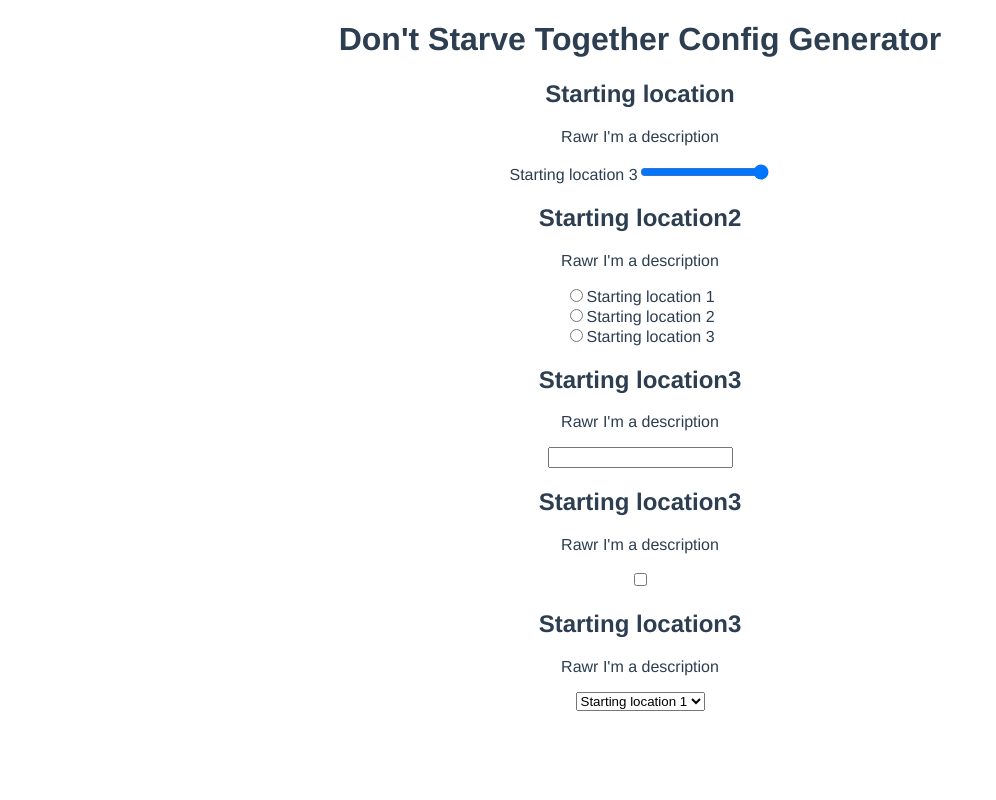
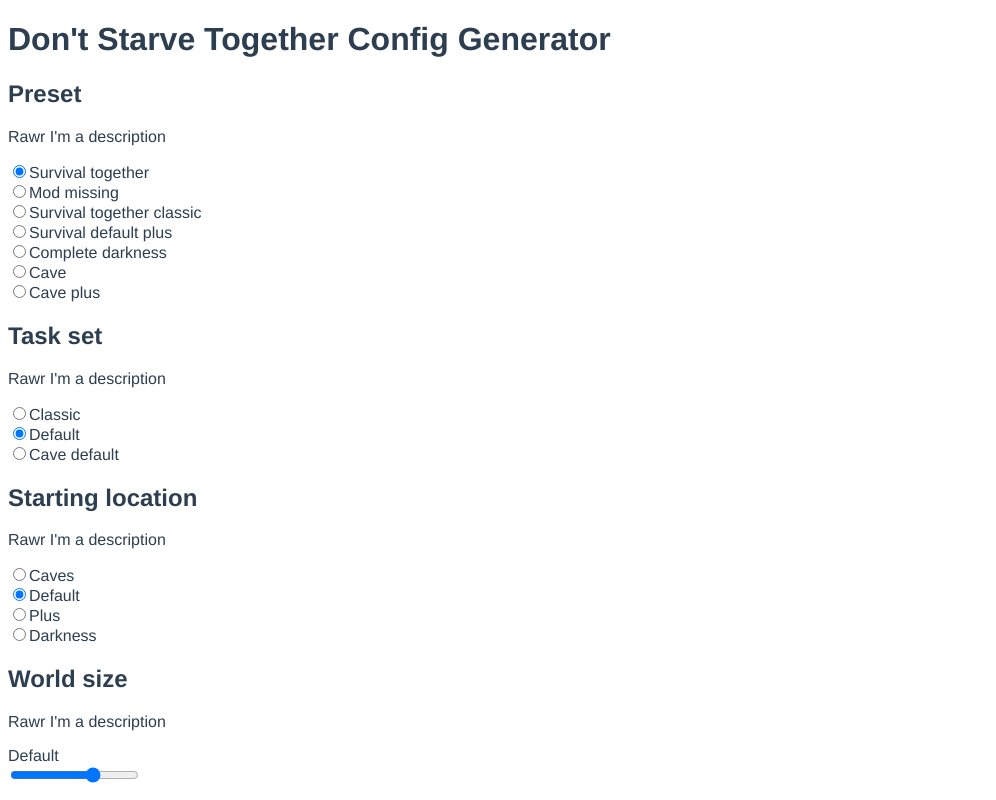
Before and after one commit to thelegendofbrian/gameconfgen, a Vue app: page / in a window 1280 px wide. Shown: the top 800 px of the page, without its empty margins (0-996 px from the left). Built offline with nearby package versions, Linux system fonts and the light colour scheme.

Commit message:
Inputs read JSON properly

```diff
--- a/src/App.vue
+++ b/src/App.vue
@@ -31,7 +31,7 @@
   font-family: Avenir, Helvetica, Arial, sans-serif;
   -webkit-font-smoothing: antialiased;
   -moz-osx-font-smoothing: grayscale;
-  text-align: center;
+  text-align: left;
   color: #2c3e50;
   margin-top: 10px;
 }
--- a/src/components/ConfigBlock.vue
+++ b/src/components/ConfigBlock.vue
@@ -4,28 +4,28 @@
     <p>{{ config.configDesc }}</p>
 
     <template v-if="config.displayType === 0">
-      <label>{{ config.options[sliderValue].name }}</label>
+      <label>{{ config.options[sliderValue].name }}</label><br>
       <input type="range" min=0 :max="config.options.length-1" v-model="sliderValue" >
     </template>
 
     <template v-if="config.displayType === 1">
       <span v-for="item in config.options" :key="item.name">
-        <input type="radio" name="radio" value="item.name"/>
+        <input type="radio" :name="config.configName" :value="item.name" v-model="radioValue"/>
         <label>{{ item.name }}</label><br>
       </span>
     </template>
 
     <template v-if="config.displayType === 2">
-      <input type="text" />
+      <input type="text" v-model="textValue" />
     </template>
 
     <template v-if="config.displayType === 3">
-      <input type="checkbox" />
+      <input type="checkbox" :id="config.configName" v-model="checkboxValue" />
     </template>
 
     <template v-if="config.displayType === 4">
-      <select>
-        <option v-for="item in config.options" :key="item.name" value="">
+      <select v-model="selectValue">
+        <option v-for="item in config.options" :key="item.name" :value="item.name">
           {{ item.name }}
         </option>
       </select>
@@ -41,8 +41,16 @@
     config: Object
   },
   data: function() {
-    return {
-      sliderValue:2
+    if (this.config.displayType === 0) {
+      return {sliderValue:this.config.defaultOption}
+    } else if (this.config.displayType === 1) {
+      return {radioValue:this.config.options[this.config.defaultOption].name}
+    } else if (this.config.displayType === 2) {
+      return {textValue:this.config.defaultOption}
+    } else if (this.config.displayType === 3) {
+      return {checkboxValue:this.config.options[this.config.defaultOption].name}
+    } else if (this.config.displayType === 4) {
+      return {selectValue:this.config.options[this.config.defaultOption].name}
     }
   }
 }
--- a/src/sample.json
+++ b/src/sample.json
@@ -1,100 +1,192 @@
 [
     {
-      "configName":"Starting location",
+      "configName":"Preset",
       "configDesc":"Rawr I'm a description",
-      "displayType":0,
-      "defaultOption":1,
+      "displayType":1,
+      "defaultOption":0,
       "options":[
         {
-          "name":"Starting location 1",
+          "name":"Survival together",
           "desc":"The first starting location"
         },
         {
-          "name":"Starting location 2",
+          "name":"Mod missing",
           "desc":"The second starting location"
         },
         {
-          "name":"Starting location 3",
+          "name":"Survival together classic",
+          "desc":"The third starting location"
+        },
+        {
+          "name":"Survival default plus",
+          "desc":"The third starting location"
+        },
+        {
+          "name":"Complete darkness",
+          "desc":"The third starting location"
+        },
+        {
+          "name":"Cave",
+          "desc":"The third starting location"
+        },
+        {
+          "name":"Cave plus",
           "desc":"The third starting location"
         }
       ]
     },
     {
-      "configName":"Starting location2",
+      "configName":"Task set",
       "configDesc":"Rawr I'm a description",
       "displayType":1,
       "defaultOption":1,
       "options":[
         {
-          "name":"Starting location 1",
+          "name":"Classic",
           "desc":"The first starting location"
         },
         {
-          "name":"Starting location 2",
+          "name":"Default",
           "desc":"The second starting location"
         },
         {
-          "name":"Starting location 3",
+          "name":"Cave default",
           "desc":"The third starting location"
         }
       ]
     },
     {
-      "configName":"Starting location3",
+      "configName":"Starting location",
       "configDesc":"Rawr I'm a description",
-      "displayType":2,
+      "displayType":1,
       "defaultOption":1,
       "options":[
         {
-          "name":"Starting location 1",
+          "name":"Caves",
           "desc":"The first starting location"
         },
         {
-          "name":"Starting location 2",
+          "name":"Default",
           "desc":"The second starting location"
         },
         {
-          "name":"Starting location 3",
+          "name":"Plus",
+          "desc":"The third starting location"
+        },
+        {
+          "name":"Darkness",
           "desc":"The third starting location"
         }
       ]
     },
     {
-      "configName":"Starting location3",
+      "configName":"World size",
+      "configDesc":"Rawr I'm a description",
+      "displayType":0,
+      "defaultOption":2,
+      "options":[
+        {
+          "name":"Small",
+          "desc":"The first starting location"
+        },
+        {
+          "name":"Medium",
+          "desc":"The second starting location"
+        },
+        {
+          "name":"Default",
+          "desc":"The third starting location"
+        },
+        {
+          "name":"Huge",
+          "desc":"The third starting location"
+        }
+      ]
+    },
+    {
+      "configName":"Branching",
+      "configDesc":"Rawr I'm a description",
+      "displayType":0,
+      "defaultOption":2,
+      "options":[
+        {
+          "name":"Never",
+          "desc":"The first starting location"
+        },
+        {
+          "name":"Least",
+          "desc":"The second starting location"
+        },
+        {
+          "name":"Default",
+          "desc":"The third starting location"
+        },
+        {
+          "name":"Most",
+          "desc":"The third starting location"
+        }
+      ]
+    },
+    {
+      "configName":"Branching2",
+      "configDesc":"Rawr I'm a description",
+      "displayType":2,
+      "defaultOption":"Default text",
+      "options":[
+        {
+          "name":"Never",
+          "desc":"The first starting location"
+        },
+        {
+          "name":"Least",
+          "desc":"The second starting location"
+        },
+        {
+          "name":"Default",
+          "desc":"The third starting location"
+        },
+        {
+          "name":"Most",
+          "desc":"The third starting location"
+        }
+      ]
+    },
+    {
+      "configName":"A boolean",
       "configDesc":"Rawr I'm a description",
       "displayType":3,
       "defaultOption":1,
       "options":[
         {
-          "name":"Starting location 1",
+          "name":false,
           "desc":"The first starting location"
         },
         {
-          "name":"Starting location 2",
+          "name":true,
           "desc":"The second starting location"
-        },
-        {
-          "name":"Starting location 3",
-          "desc":"The third starting location"
         }
       ]
     },
     {
-      "configName":"Starting location3",
+      "configName":"Branching4",
       "configDesc":"Rawr I'm a description",
       "displayType":4,
-      "defaultOption":1,
+      "defaultOption":2,
       "options":[
         {
-          "name":"Starting location 1",
+          "name":"Never",
           "desc":"The first starting location"
         },
         {
-          "name":"Starting location 2",
+          "name":"Least",
           "desc":"The second starting location"
         },
         {
-          "name":"Starting location 3",
+          "name":"Default",
+          "desc":"The third starting location"
+        },
+        {
+          "name":"Most",
           "desc":"The third starting location"
         }
       ]
```
